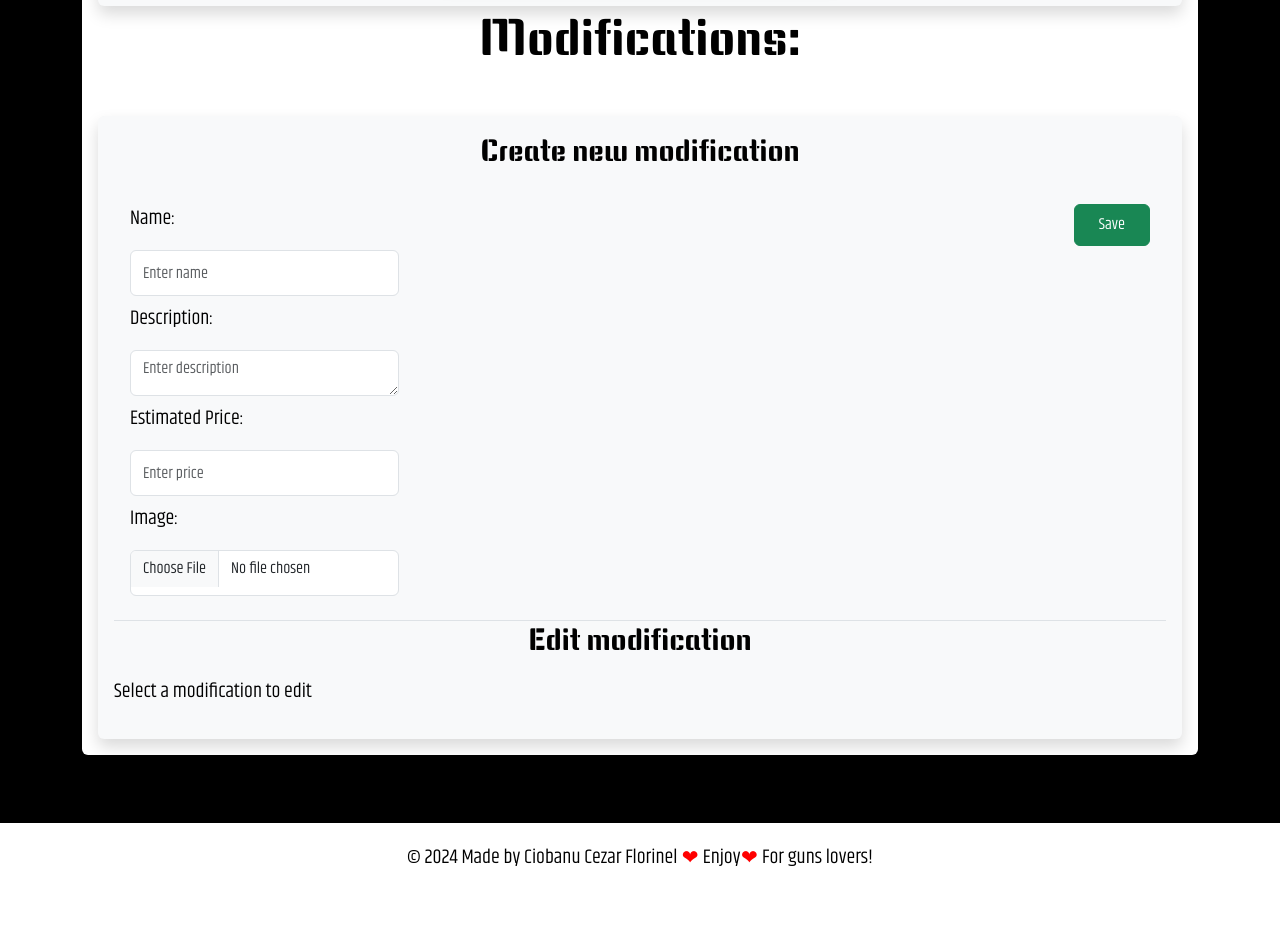
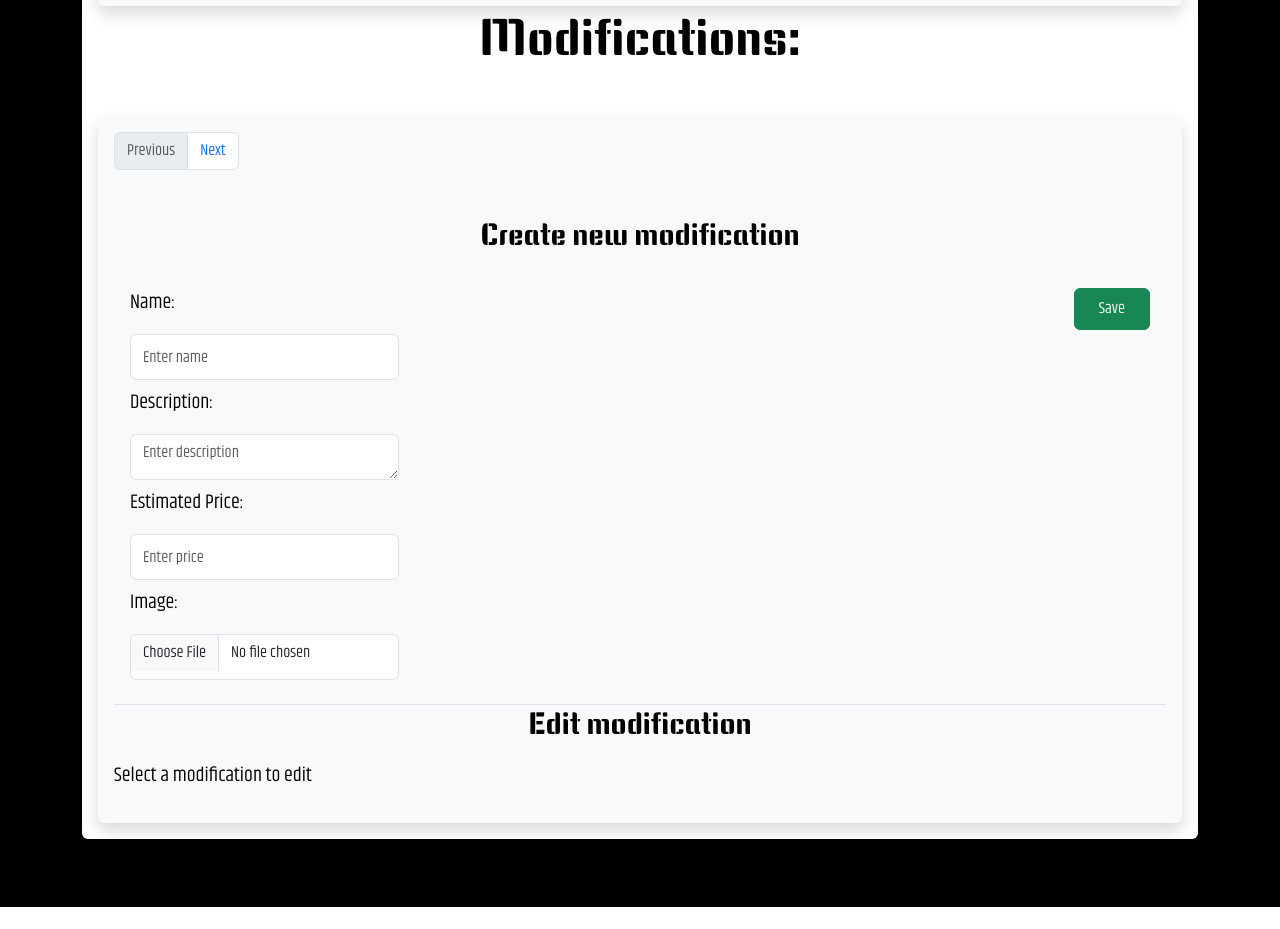
Before and after one commit to CezarFlorinel/guns-and-VUE-are-forever-girls-arent-front, a Vue app: page /admin in a window 1280 px wide. Shown: the part 980-1909 px from the top of the page. Before the commit the page ends 1873 px from the top, so only its background shows below. Built offline with nearby package versions, Linux system fonts and the light colour scheme; what bootstrap-vue-next would draw is missing.

Commit message:
pagination mod admin

```diff
--- a/src/components/pages/Admin.vue
+++ b/src/components/pages/Admin.vue
@@ -155,6 +155,43 @@
                   </button>
                 </div>
               </div>
+              <nav aria-label="page navigation">
+                <ul class="pagination">
+                  <li
+                    class="page-item"
+                    :class="{ disabled: currentPage === 1 }"
+                  >
+                    <a
+                      class="page-link"
+                      @click.prevent="fetchModifications(currentPage - 1)"
+                      >Previous</a
+                    >
+                  </li>
+                  <li
+                    class="page-item"
+                    v-for="page in totalPages"
+                    :key="page"
+                    :class="{ active: currentPage === page }"
+                  >
+                    <a
+                      class="page-link"
+                      @click.prevent="fetchModifications(page)"
+                      >{{ page }}</a
+                    >
+                  </li>
+                  <li
+                    class="page-item"
+                    :class="{ disabled: currentPage === totalPages }"
+                  >
+                    <a
+                      class="page-link"
+                      @click.prevent="fetchModifications(currentPage + 1)"
+                      >Next</a
+                    >
+                  </li>
+                </ul>
+              </nav>
+              <br />
             </div>
 
             <h2>Create new modification</h2>
@@ -321,7 +358,7 @@ export default {
         try {
           await userStore.fetchAllUsers();
           await QaAStore.fetchQuestionAndAnswers();
-          await modificationStore.fetchModifications(1, 100);
+          await modificationStore.fetchModifications();
         } catch (error) {
           Swal.fire({
             icon: "error",
@@ -429,7 +466,7 @@ export default {
 
       try {
         await modificationStore.createModification(formData);
-        await modificationStore.fetchModifications(1, 100);
+        await modificationStore.fetchModifications();
         Swal.fire({
           icon: "success",
           title: "Success",
@@ -499,7 +536,7 @@ export default {
           editModificationData.value.id,
           formData
         );
-        await modificationStore.fetchModifications(1, 100);
+        await modificationStore.fetchModifications();
         Swal.fire({
           icon: "success",
           title: "Success",
@@ -530,7 +567,7 @@ export default {
     const deleteModification = async (modificationId) => {
       try {
         await modificationStore.deleteModification(modificationId);
-        await modificationStore.fetchModifications(1, 100);
+        await modificationStore.fetchModifications();
         Swal.fire({
           icon: "success",
           title: "Success",
@@ -547,7 +584,8 @@ export default {
 
     const { users } = toRefs(userStore);
     const { questionAndAnswers } = toRefs(QaAStore);
-    const { modifications } = toRefs(modificationStore);
+    const { modifications, currentPage, totalPages, fetchModifications } =
+      toRefs(modificationStore);
 
     return {
       isLoggedIn,
@@ -568,6 +606,9 @@ export default {
       saveEditedModification,
       cancelEdit,
       deleteModification,
+      currentPage,
+      totalPages,
+      fetchModifications,
     };
   },
 };
```
